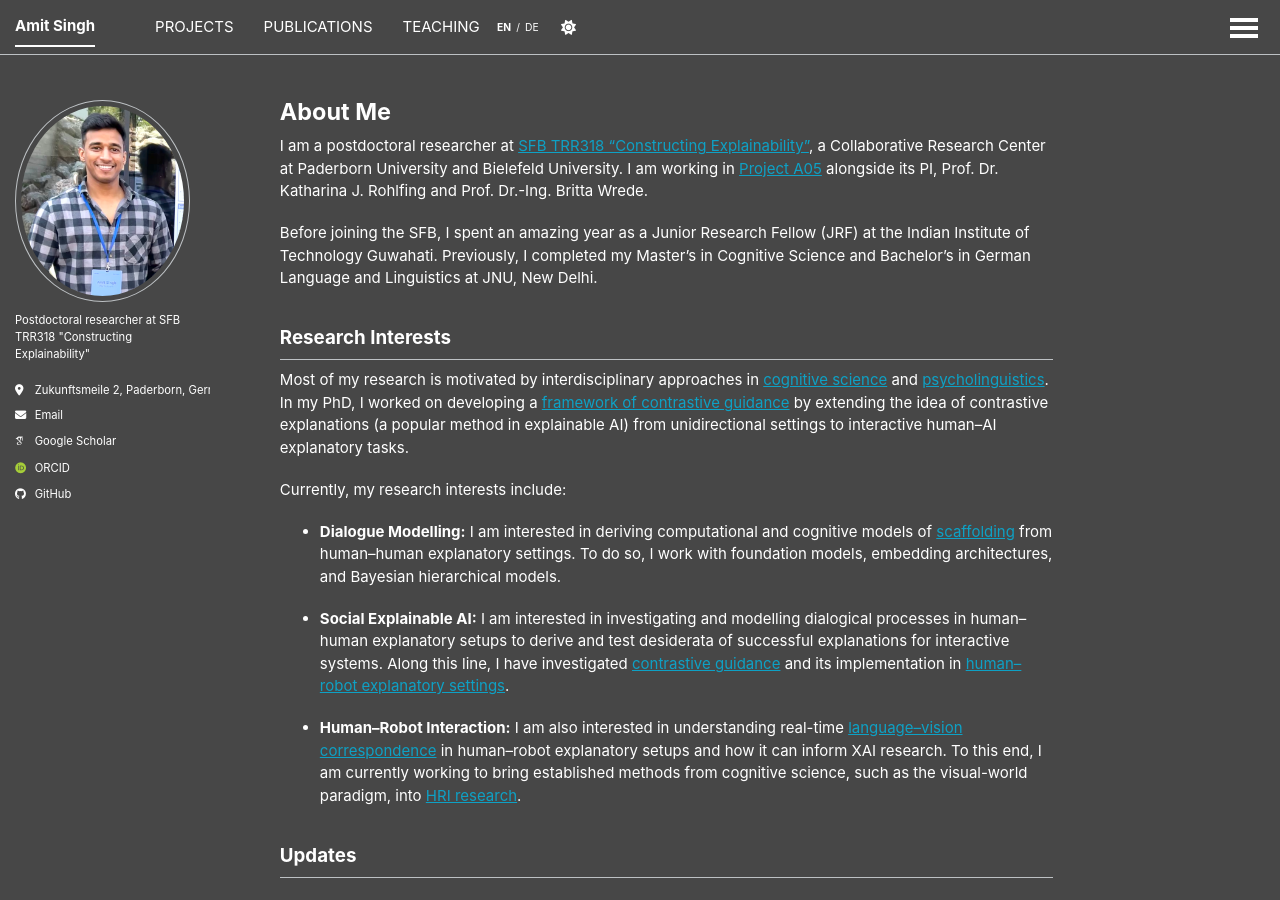
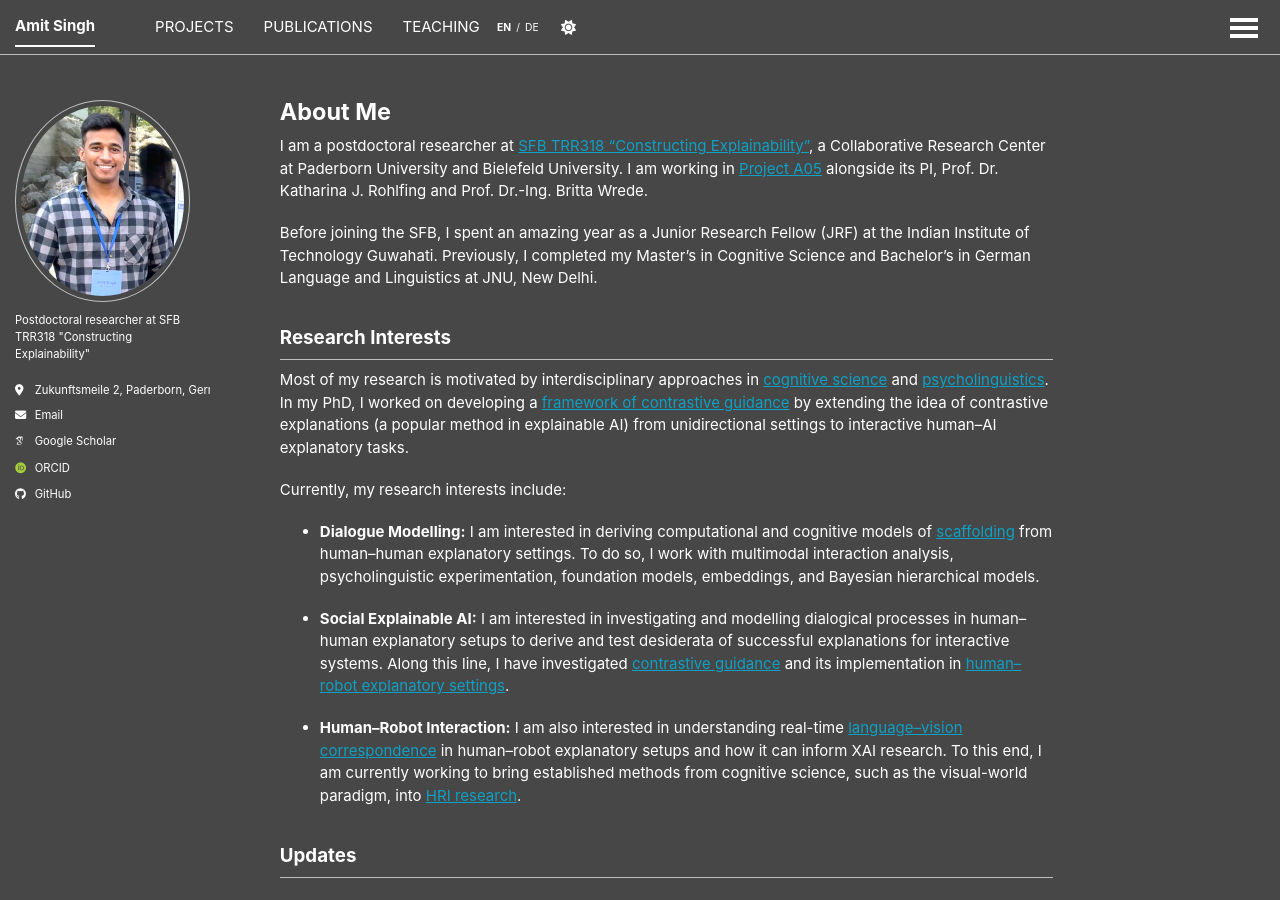
Before and after one commit to amits1ngh/amits1ngh.github.io, a Jekyll site: the page built from _pages/about.md, in a window 1280 px wide and 900 px high. Built offline with Jekyll 4.4.1, drawn with Linux system fonts in a browser that asks for light colours; some web fonts are replaced; a script that is not in the unit is left out.

Commit message:
minor edit

```diff
--- a/_pages/about.md
+++ b/_pages/about.md
@@ -19,7 +19,7 @@ In my PhD, I worked on developing a [framework of contrastive guidance](https://
 
 Currently, my research interests include:
 
-- **Dialogue Modelling:** I am interested in deriving computational and cognitive models of [scaffolding](/assets/Singh_etal_ICDL2026.pdf){:target="_blank" rel="noopener noreferrer"} from human–human explanatory settings. To do so, I work with foundation models, embedding architectures, and Bayesian hierarchical models.
+- **Dialogue Modelling:** I am interested in deriving computational and cognitive models of [scaffolding](/assets/Singh_etal_ICDL2026.pdf){:target="_blank" rel="noopener noreferrer"} from human–human explanatory settings. To do so, I work with multimodal interaction analysis, psycholinguistic experimentation, foundation models, embeddings, and Bayesian hierarchical models.
 
 - **Social Explainable AI:** I am interested in investigating and modelling dialogical processes in human–human explanatory setups to derive and test desiderata of successful explanations for interactive systems. Along this line, I have investigated [contrastive guidance](https://doi.org/10.1111/cogs.70096){:target="_blank" rel="noopener noreferrer"} and its implementation in [human–robot explanatory settings](https://doi.org/10.1109/ICDL63968.2025.11204385){:target="_blank" rel="noopener noreferrer"}.
 
```
